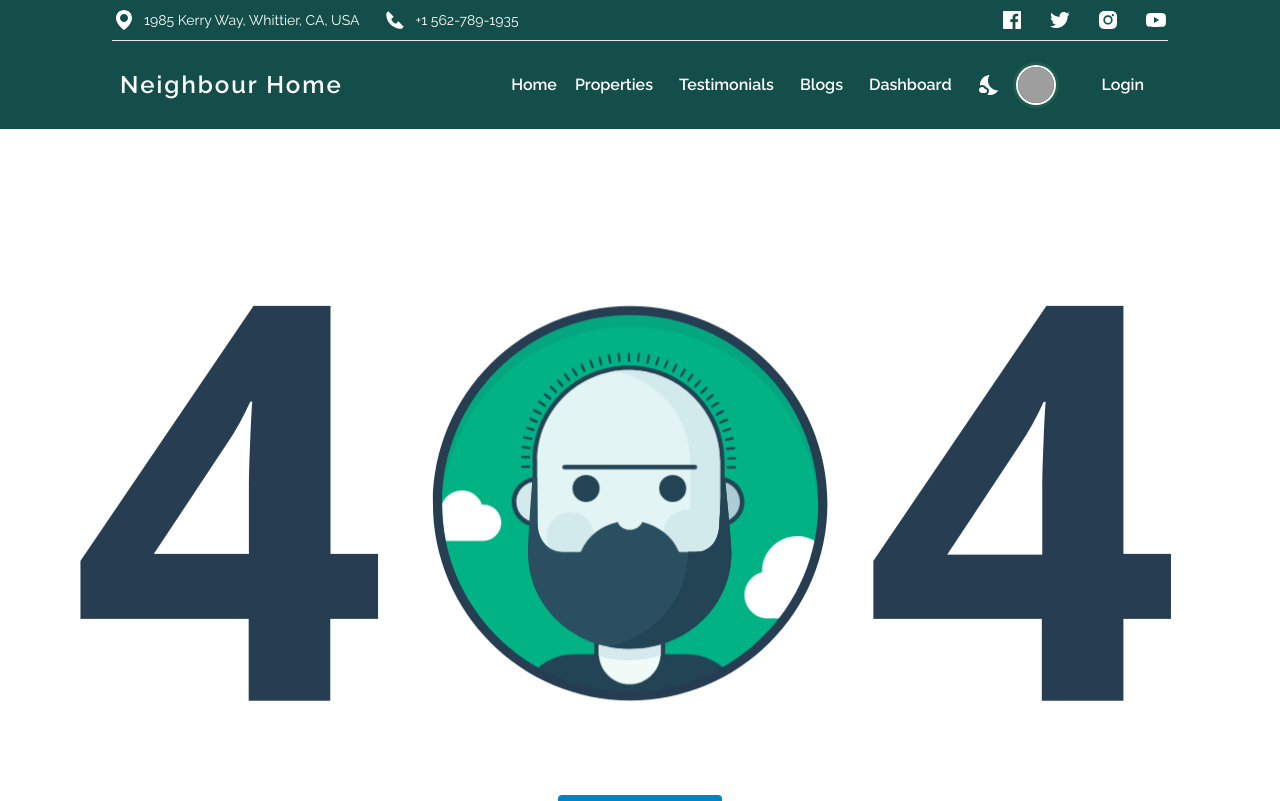
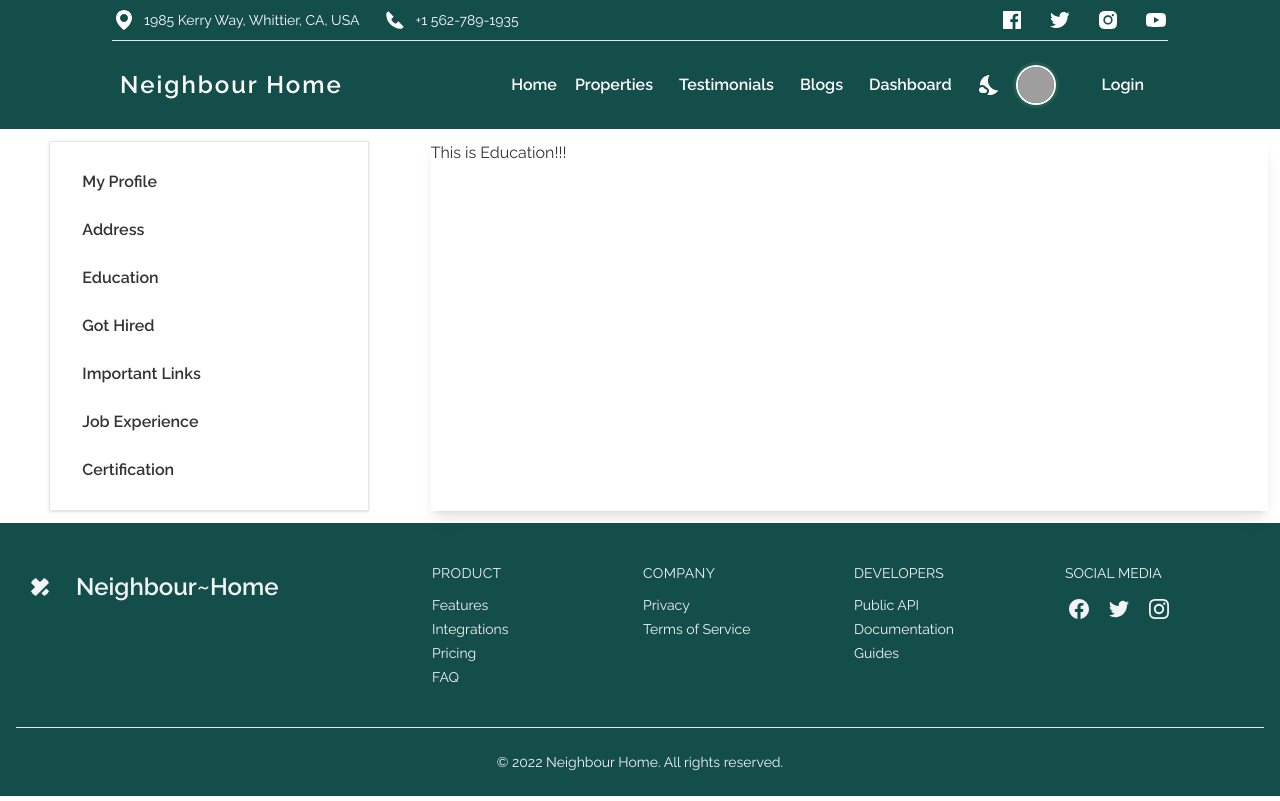
Before and after one commit to khanshorif331/neighbour-home, a React (Create React App) app: page /profile/education in a window 1280 px wide. Shown: the top 801 px of the page. Built offline with nearby package versions, Linux system fonts and the light colour scheme; no server answers; grey boxes are pictures that could not be loaded; a web font is replaced by a local one.

Commit message:
profile education route created

```diff
--- a/src/App.js
+++ b/src/App.js
@@ -31,6 +31,7 @@ import PropertiesPage from "./Pages/Properties/PropertiesPage";
 import Profile from "./Pages/Profile/Profile";
 import MyProfile from "./Pages/Profile/MyProfile/MyProfile";
 import Address from "./Pages/Profile/Address/Address";
+import Education from "./Pages/Profile/Education/Education";
 
 export const DarkModeContext = createContext("");
 const queryClient = new QueryClient();
@@ -118,6 +119,7 @@ function App() {
                 <Route path="/profile" element={<Profile />}>
                   <Route index element={<MyProfile />}></Route>
                   <Route path="address" element={<Address />}></Route>
+                  <Route path="education" element={<Education/>}></Route>
                 </Route>
                 <Route path="*" element={<NotFound />} />
               </Routes>
--- /dev/null
+++ b/src/Pages/Profile/Education/Education.js
@@ -0,0 +1,11 @@
+import React from 'react';
+
+const Education = () => {
+    return (
+        <section>
+            <p>This is Education!!!</p>
+        </section>
+    );
+};
+
+export default Education;
```
